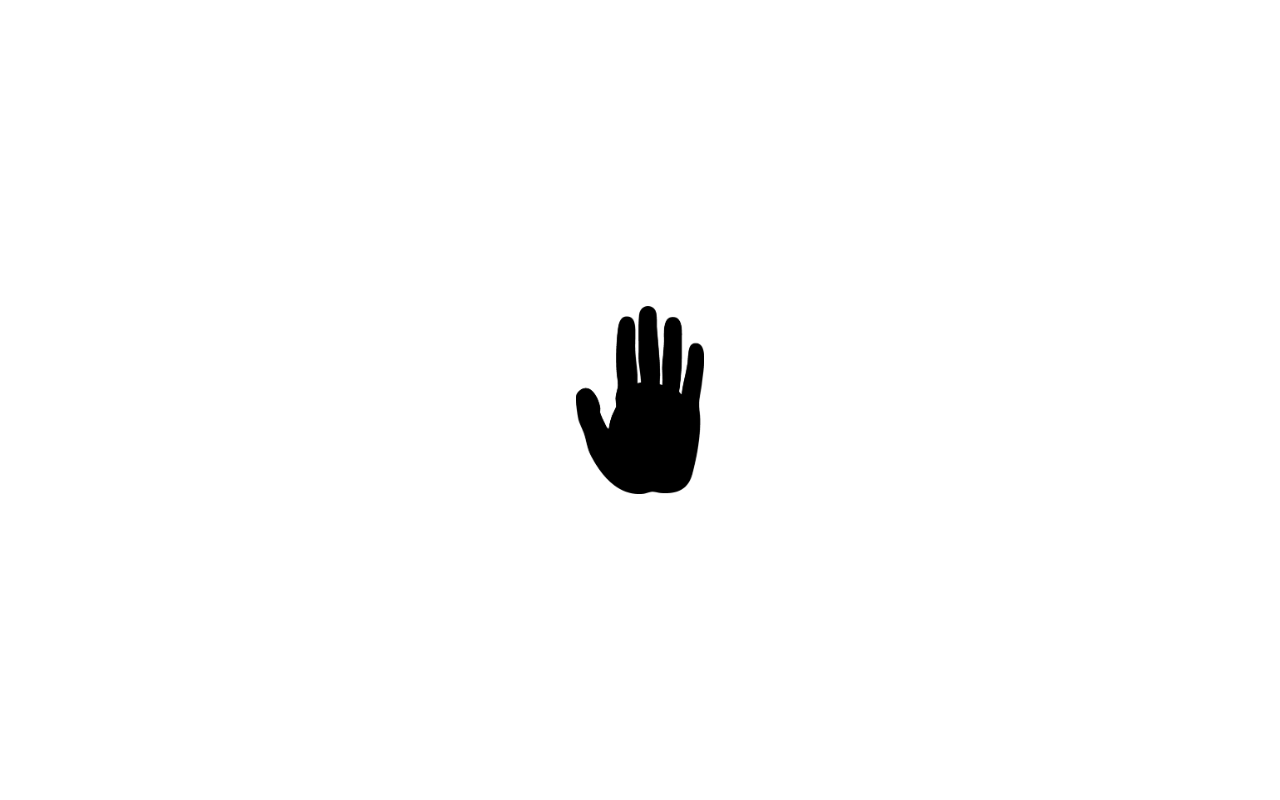
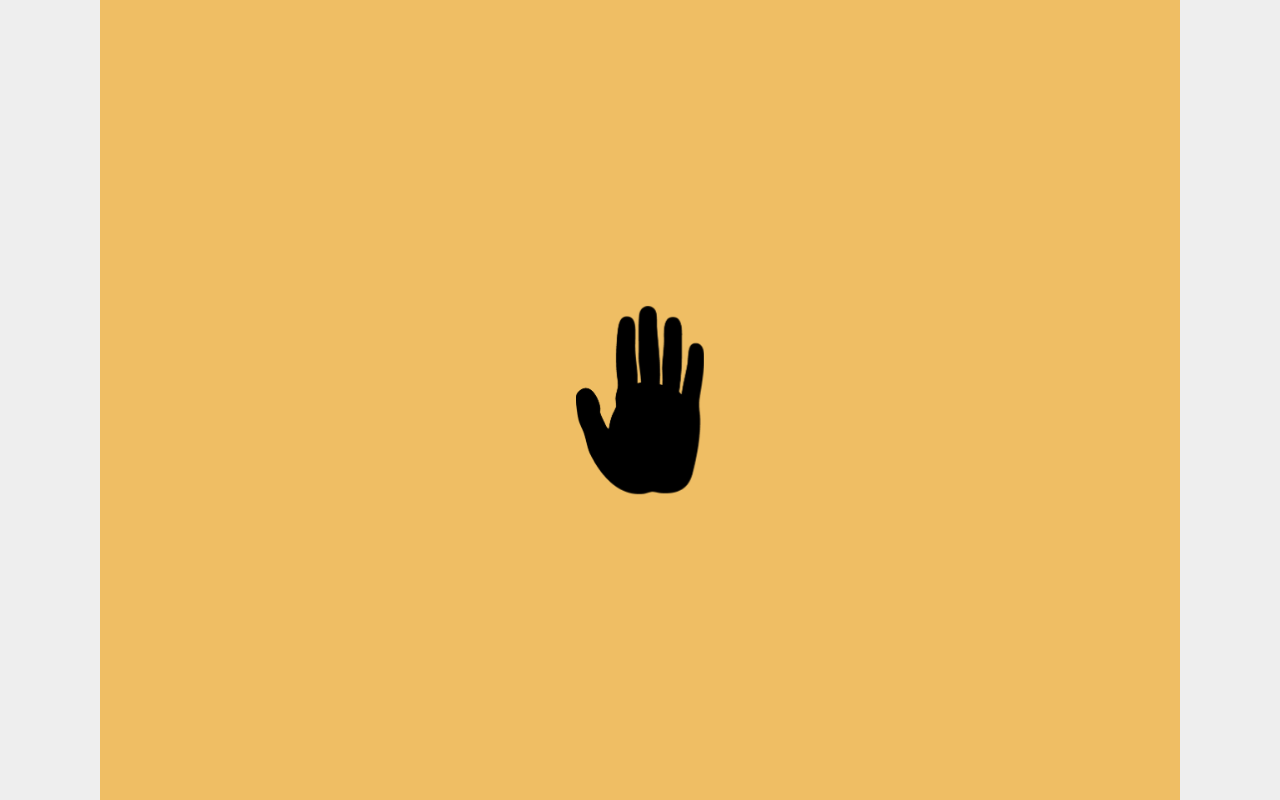
Before and after one commit to fionafionafionafionafiona/_BorneInSitu, a website built with Parcel: page src/index.html in a window 1280 px wide. Shown: the top 800 px of the page. Built offline with nearby package versions, Linux system fonts and the light colour scheme.

```diff
--- a/src/index.html
+++ b/src/index.html
@@ -7,6 +7,7 @@
     <link rel="stylesheet" href="main.scss" />
   </head>
   <body>
+    <div class="screen">
       <div class="container">
         <div class="circles">
           <div class="circle first"></div>
@@ -17,6 +18,7 @@
         </div>
         <img class="hand" src="img/hand.png" alt="hand" />
       </div>
+    </div>
 
     <script src="js/main.js" type="module"></script>
   </body>
--- a/src/main.scss
+++ b/src/main.scss
@@ -11,6 +11,17 @@
 img,
 video {
   display: block;
+}
+
+body {
+  background: #eee;
+}
+
+.screen {
+  width: 1080px;
+  height: 1920px;
+  margin: 0 auto;
+  background: #efbe64;
 }
 
 .container {
```
Lines whose indentation alone changed are shown as unchanged.
